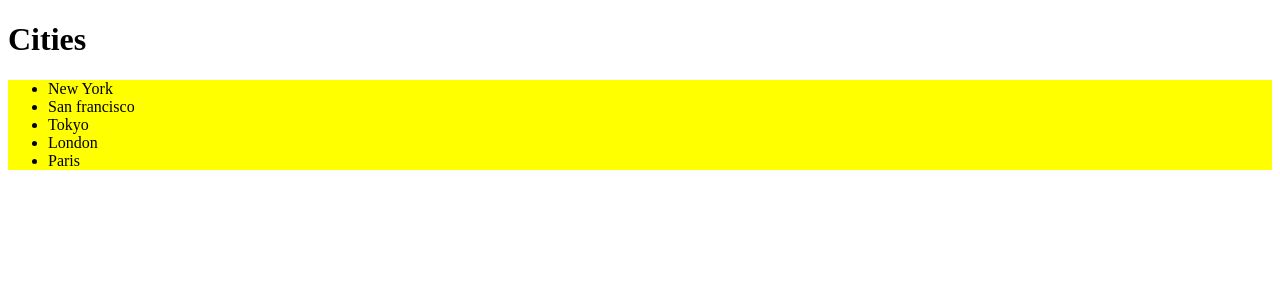
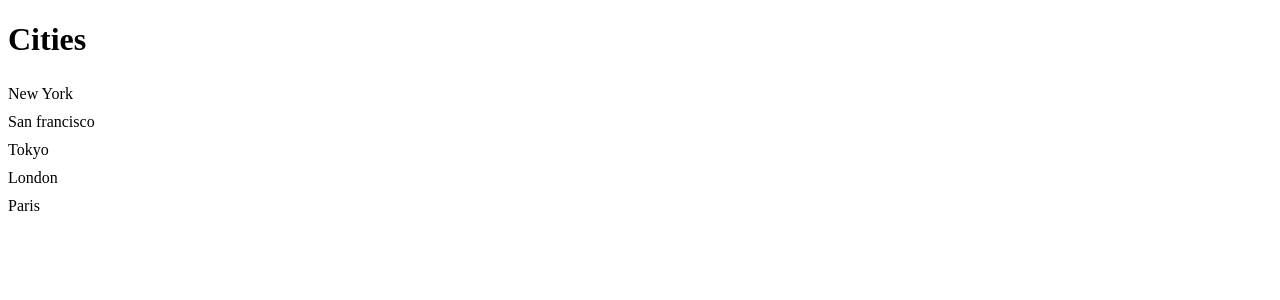
Before and after one commit to haider-codes23/React, a React (Vite) app in the folder react-app/: page / in a window 1280 px wide. Shown: the top 300 px of the page. Built offline with nearby package versions, Linux system fonts and the light colour scheme.

Commit message:
Styled components using CSS-in-JS

```diff
--- a/react-app/package.json
+++ b/react-app/package.json
@@ -11,7 +11,8 @@
   "dependencies": {
     "bootstrap": "^5.2.3",
     "react": "^18.2.0",
-    "react-dom": "^18.2.0"
+    "react-dom": "^18.2.0",
+    "styled-components": "^6.0.0-rc.1"
   },
   "devDependencies": {
     "@types/react": "^18.0.27",
--- a/react-app/src/App.tsx
+++ b/react-app/src/App.tsx
@@ -6,7 +6,7 @@ import ListGroup from "./assets/components/ListGroup";
 import Alert from "./assets/components/Alerts";
 import Button from "./assets/components/Button";
 import { useState } from "react";
-import './App.css';
+// import './App.css';
 
 // function App() {
 //   return <div><Message></Message></div>;
--- a/react-app/src/assets/components/ListGroup.tsx
+++ b/react-app/src/assets/components/ListGroup.tsx
@@ -1,7 +1,22 @@
 //import fragments
 //import { Fragment } from "react";
 import { MouseEvent, useState } from "react";
-import styles from './ListGroup.module.css';
+// import styles from './ListGroup.module.css';
+// import './ListGroup.css';
+import styled from 'styled-components';
+
+const UL = styled.ul`
+  list-stlye: none;
+  padding: 0;
+`
+
+interface ListItemProps {
+  active: boolean;
+}
+const LI = styled.li<ListItemProps>`
+  padding: 5px 0;
+  background: ${props => props.active ? 'blue' : 'none'};
+`
 
 interface props {
   items: string[];
@@ -33,14 +48,10 @@ function ListGroup({items, heading, onSelectItem}: props) {
     <>
       <h1>{heading}</h1>
       {message}
-      <ul className={[styles.ListGroup, styles.container].join(' ')}>
+      <UL>
         {items.map((item, index) => (
-          <li
-            className={
-              selectedIndex === index
-                ? "list-group-item active"
-                : "list-group-item"
-            }
+          <LI
+            active={index === selectedIndex}
             key={item}
             onClick={() => {
               setSelectedIndex(index);
@@ -48,9 +59,9 @@ function ListGroup({items, heading, onSelectItem}: props) {
             }}
           >
             {item}
-          </li>
+          </LI>
         ))}
-      </ul>
+      </UL>
     </>
   );
 }
```
Also changed, not shown: react-app/src/assets/components/ListGroup.css (renamed from react-app/src/assets/components/ListGroup.module.css), 1 other file (tests, documents, lock files or other folders).
